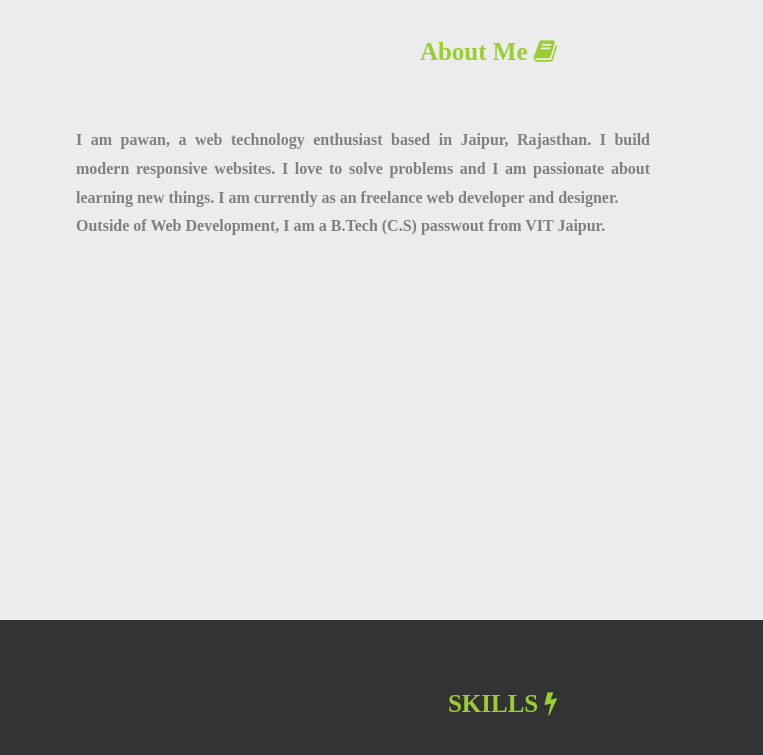
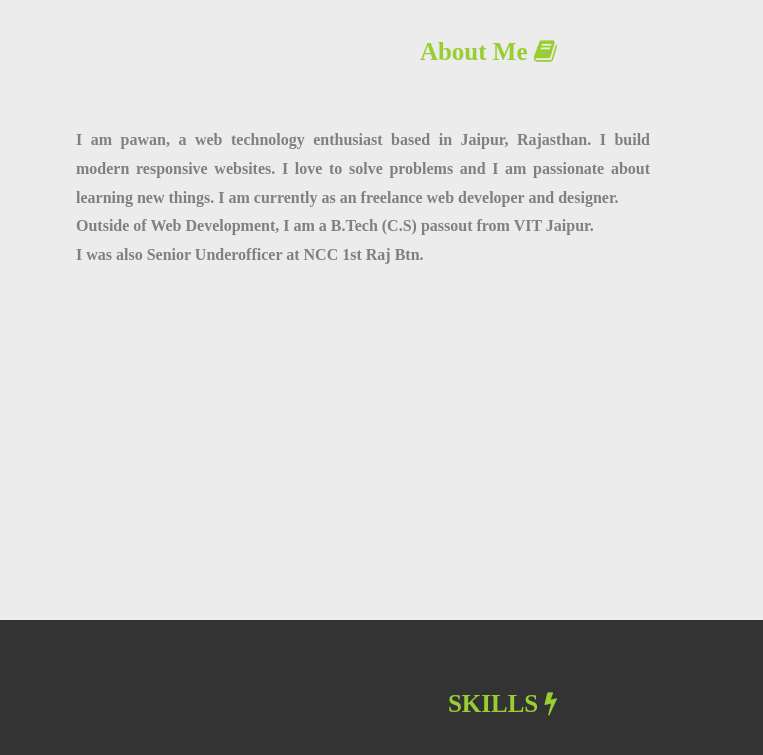
Before and after one commit to regexsoftware/pawan_portfolio, a plain HTML site: page index.html in a window 1280 px wide. Shown: the part 755-1510 px from the top of the page, 517-1280 px from the left. Drawn offline with nearby package versions, Linux system fonts and the light colour scheme.

Commit message:
Version 1.3

```diff
--- a/index.html
+++ b/index.html
@@ -49,7 +49,10 @@
                     I love to solve problems and I am passionate about learning new
                     things. I am currently as an freelance web developer and designer.
                     <br> Outside of Web
-                    Development, I am a B.Tech (C.S) passwout from VIT Jaipur.</div>
+                    Development, I am a B.Tech (C.S) passout from VIT Jaipur.
+                    <br>
+                    I was also Senior Underofficer at NCC 1st Raj Btn.
+                </div>
             </div>
         </div>
 
```
